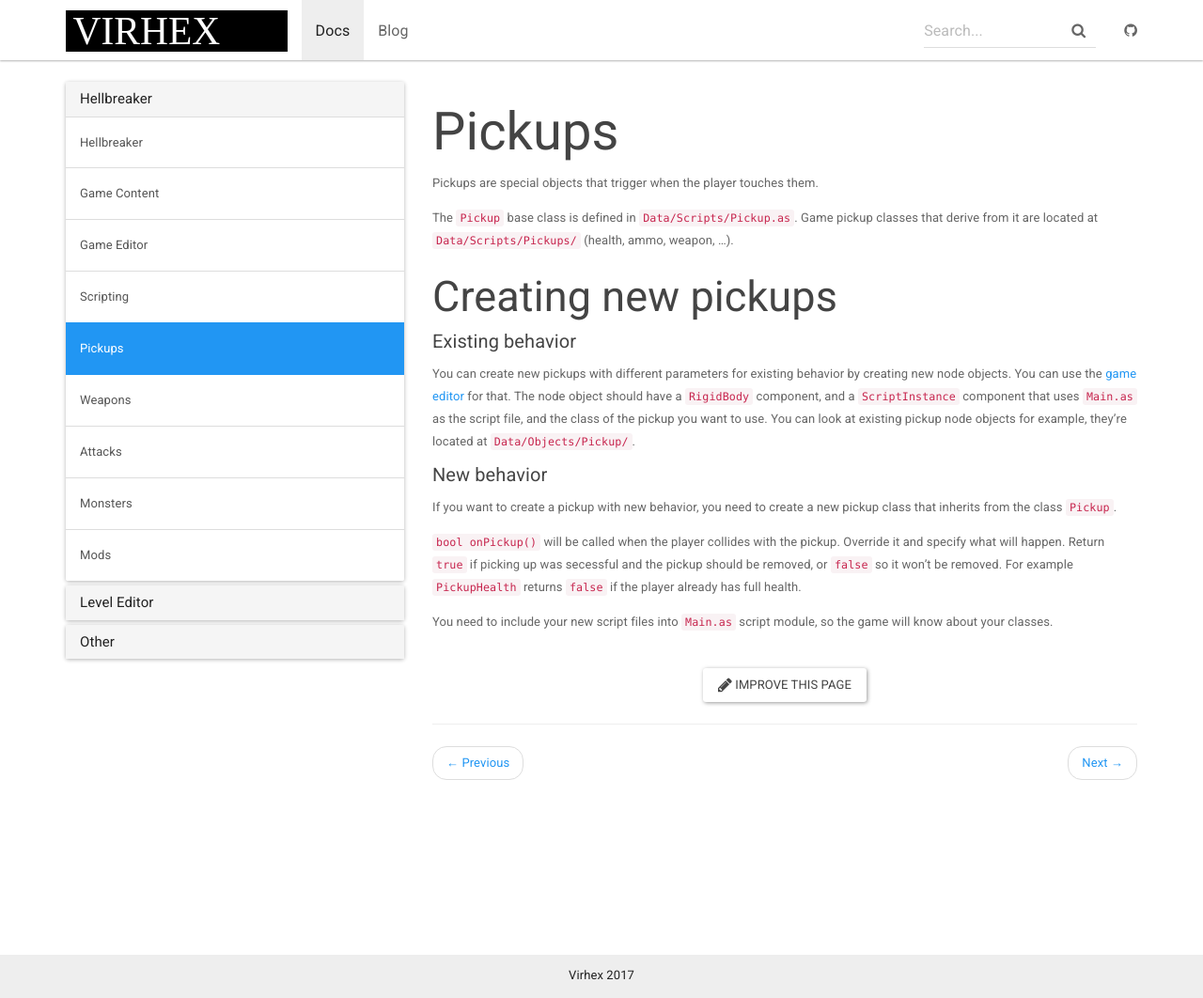
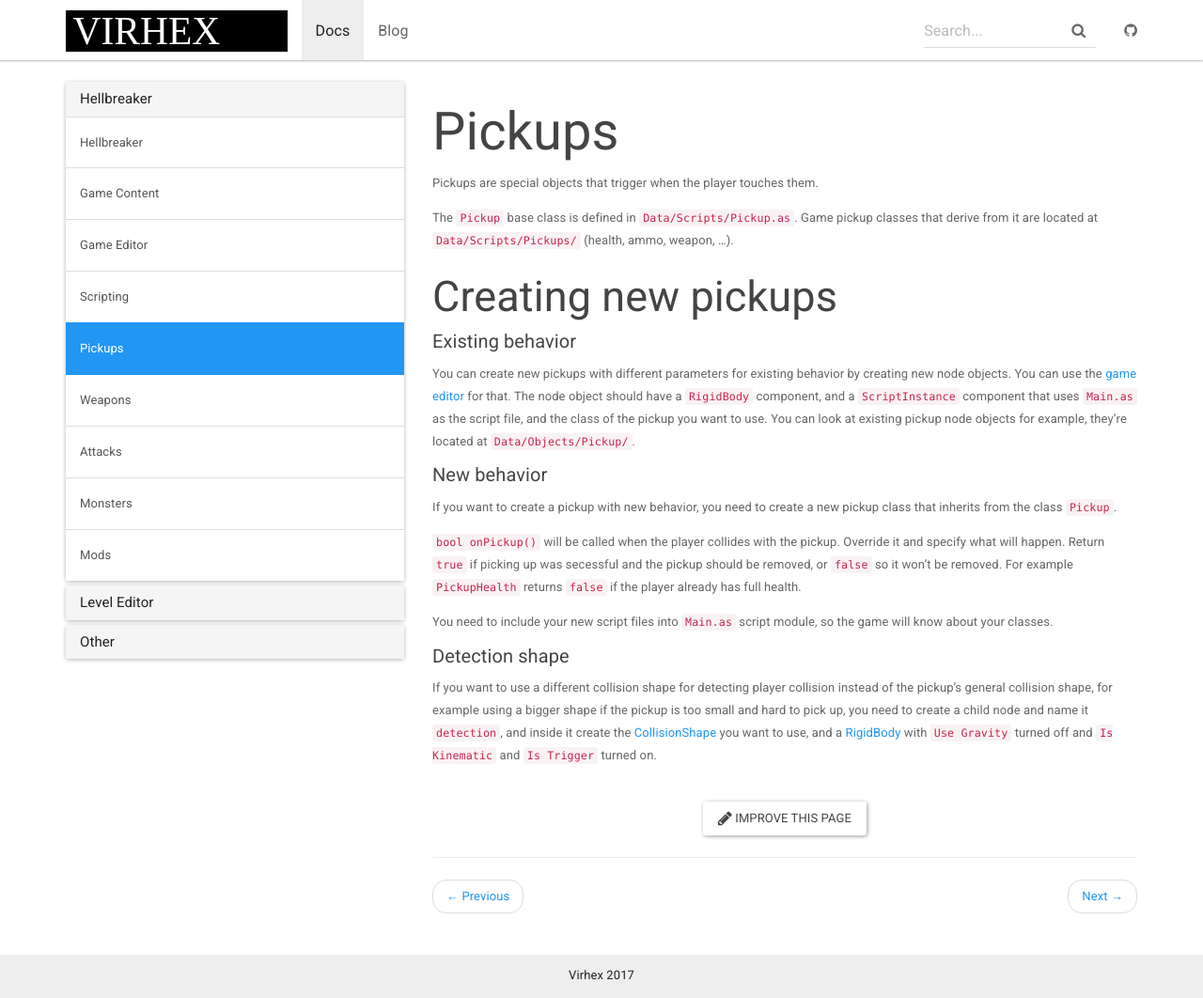
Before and after one commit to Virhex/virhex.github.io, a Jekyll site: the page built from _docs/hellbreaker/pickups.md, in a window 1280 px wide and 1062 px high. Shown: the whole window at 94% size. Built offline with Jekyll 4.4.1, drawn with Linux system fonts in a browser that asks for light colours; nearby versions of some CDN libraries.

Commit message:
pickup detection shape documentation

```diff
--- a/_docs/hellbreaker/pickups.md
+++ b/_docs/hellbreaker/pickups.md
@@ -22,3 +22,6 @@ If you want to create a pickup with new behavior, you need to create a new picku
 `bool onPickup()` will be called when the player collides with the pickup. Override it and specify what will happen. Return `true` if picking up was secessful and the pickup should be removed, or `false` so it won't be removed. For example `PickupHealth` returns `false` if the player already has full health.
 
 You need to include your new script files into `Main.as` script module, so the game will know about your classes.
+
+##### Detection shape
+If you want to use a different collision shape for detecting player collision instead of the pickup's general collision shape, for example using a bigger shape if the pickup is too small and hard to pick up, you need to create a child node and name it `detection`, and inside it create the [CollisionShape](https://urho3d.github.io/documentation/HEAD/class_urho3_d_1_1_collision_shape.html) you want to use, and a [RigidBody](https://urho3d.github.io/documentation/HEAD/class_urho3_d_1_1_rigid_body.html) with `Use Gravity` turned off and `Is Kinematic` and `Is Trigger` turned on.
```
